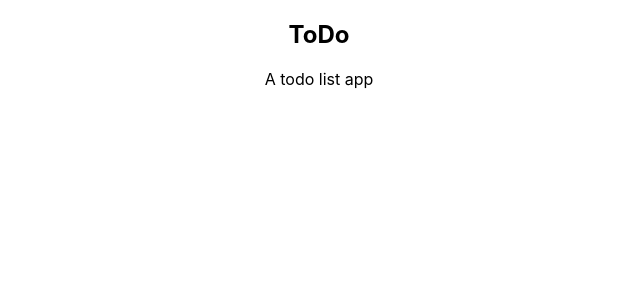
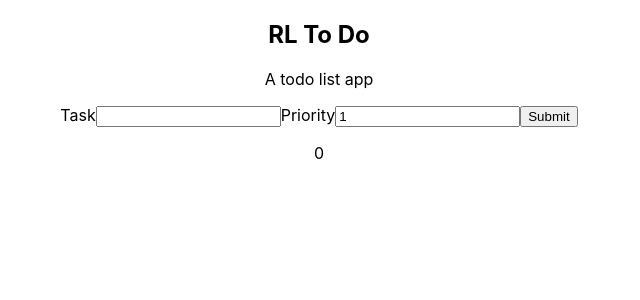
Before and after one commit to mospina/rl-todo, a React (Create React App) app: page / in a window 1280 px wide. Shown: the top 300 px of the page, without its empty margins (321-961 px from the left). Built offline with nearby package versions, Linux system fonts and the light colour scheme.

Commit message:
Add List Tasks

```diff
--- a/src/App.tsx
+++ b/src/App.tsx
@@ -1,11 +1,11 @@
 import React from "react";
 import "./App.css";
-import TasksList from "./components/Tasks/List";
+import Tasks from "./components/Tasks";
 
 const App = () => {
   return (
     <div className="App">
-      <TasksList />
+      <Tasks />
     </div>
   );
 };
--- a/src/components/Tasks/List/index.tsx
+++ b/src/components/Tasks/List/index.tsx
@@ -1,12 +1,13 @@
 import React from "react";
+import Task from "../Task";
 
-const List = () => {
-  return (
-    <div>
-      <h2>ToDo</h2>
-      <p>A todo list app</p>
-    </div>
-  );
-};
+const List = ({ tasks }: Tasks.ListProps) => (
+  <div>
+    {tasks.map((task) => (
+      <Task key={task.id} task={task} />
+    ))}
+    <p>{tasks.length}</p>
+  </div>
+);
 
 export default List;
```
Also changed, not shown: 1 other file (tests, documents, lock files or other folders).
